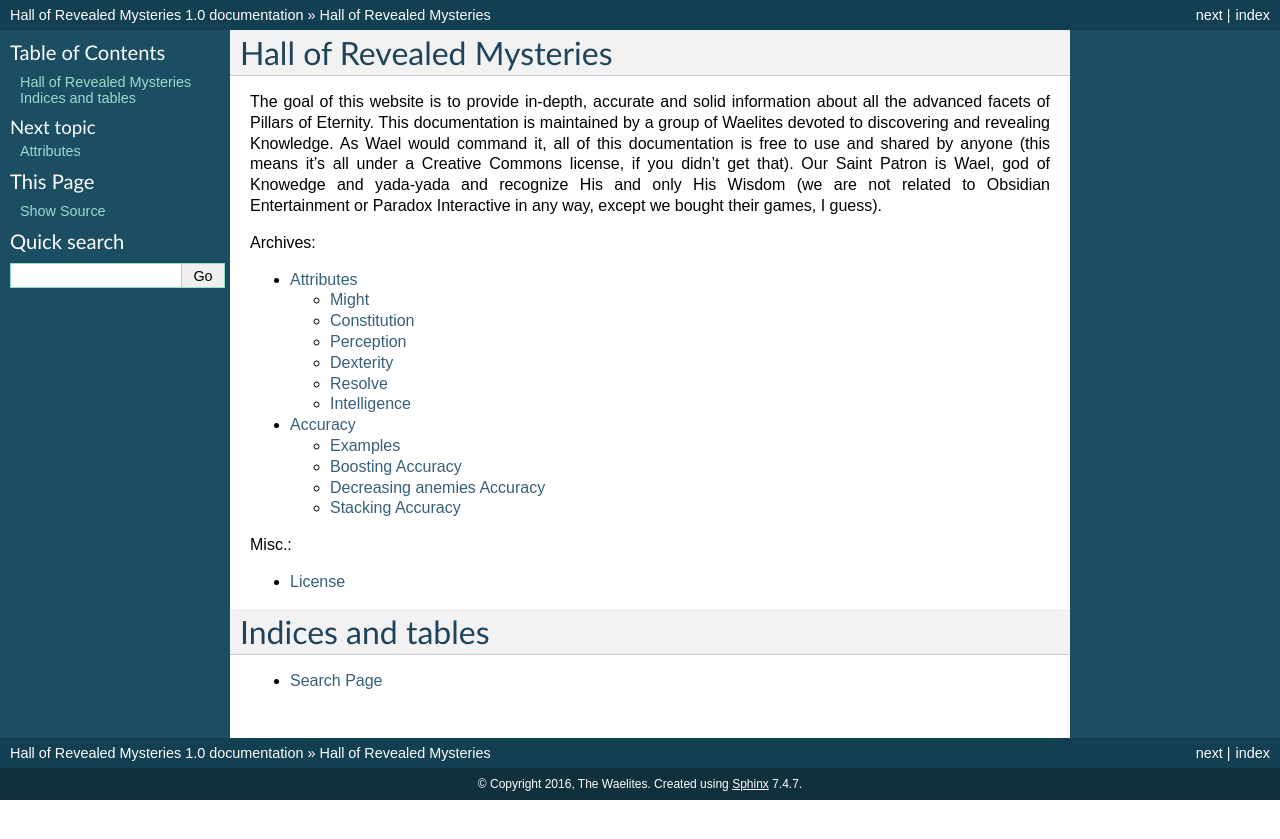
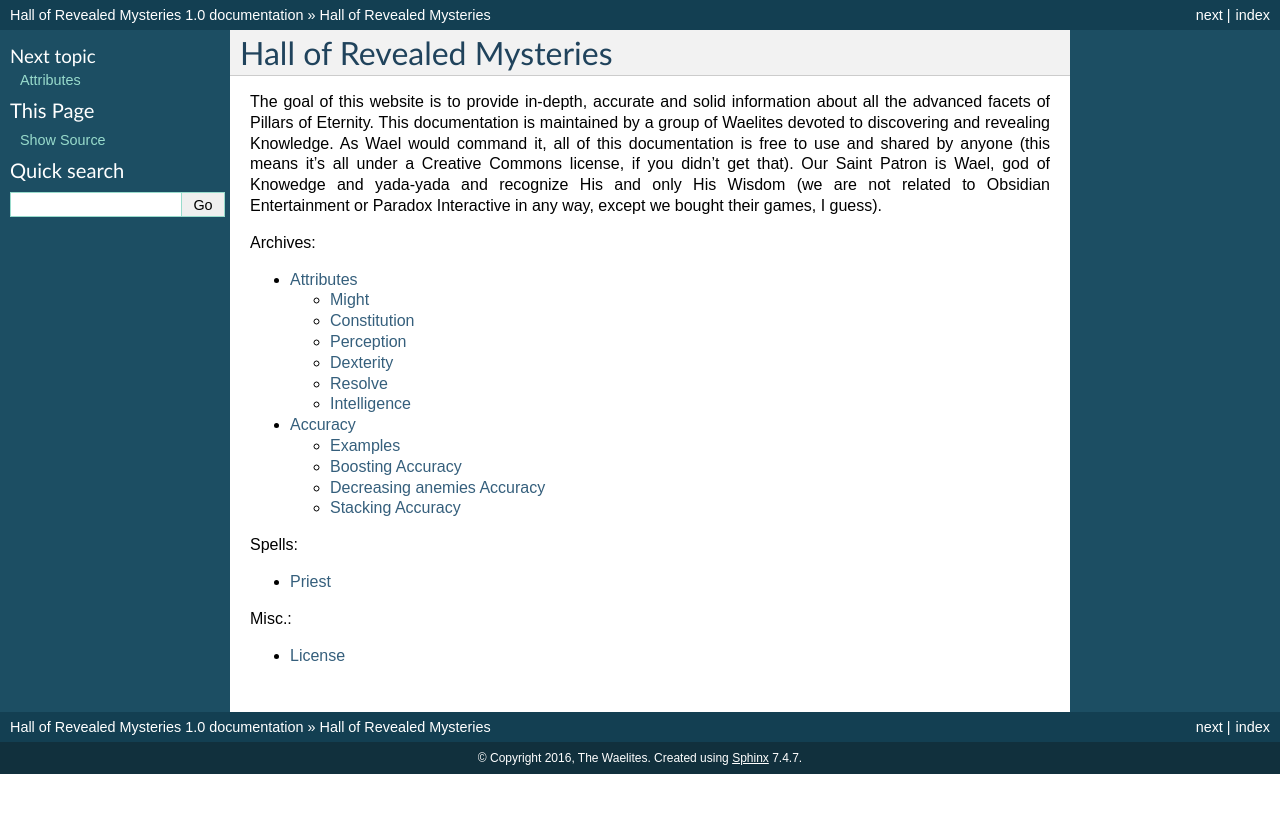
Before and after one commit to acastaner/waelites, a Sphinx documentation site: the page built from source/index.rst, in a window 1280 px wide. Shown: the top 839 px of the page. Built offline with Sphinx 7.4.7, drawn with Linux system fonts in a browser that asks for light colours.

Commit message:
Laying groundwork for adding spell descriptions

```diff
--- a/source/index.rst
+++ b/source/index.rst
@@ -12,14 +12,16 @@
    attributes
    accuracy
 
+Spells:
+
+.. toctree::
+    :maxdepth: 1
+
+    spells/priest
+
 Misc.:
 
 .. toctree::
     :maxdepth: 1
 
     license
-
-Indices and tables
-==================
-
-* :ref:`search`
```
Also changed, not shown: source/spells/priest.rst (added, +21 -0 lines).
